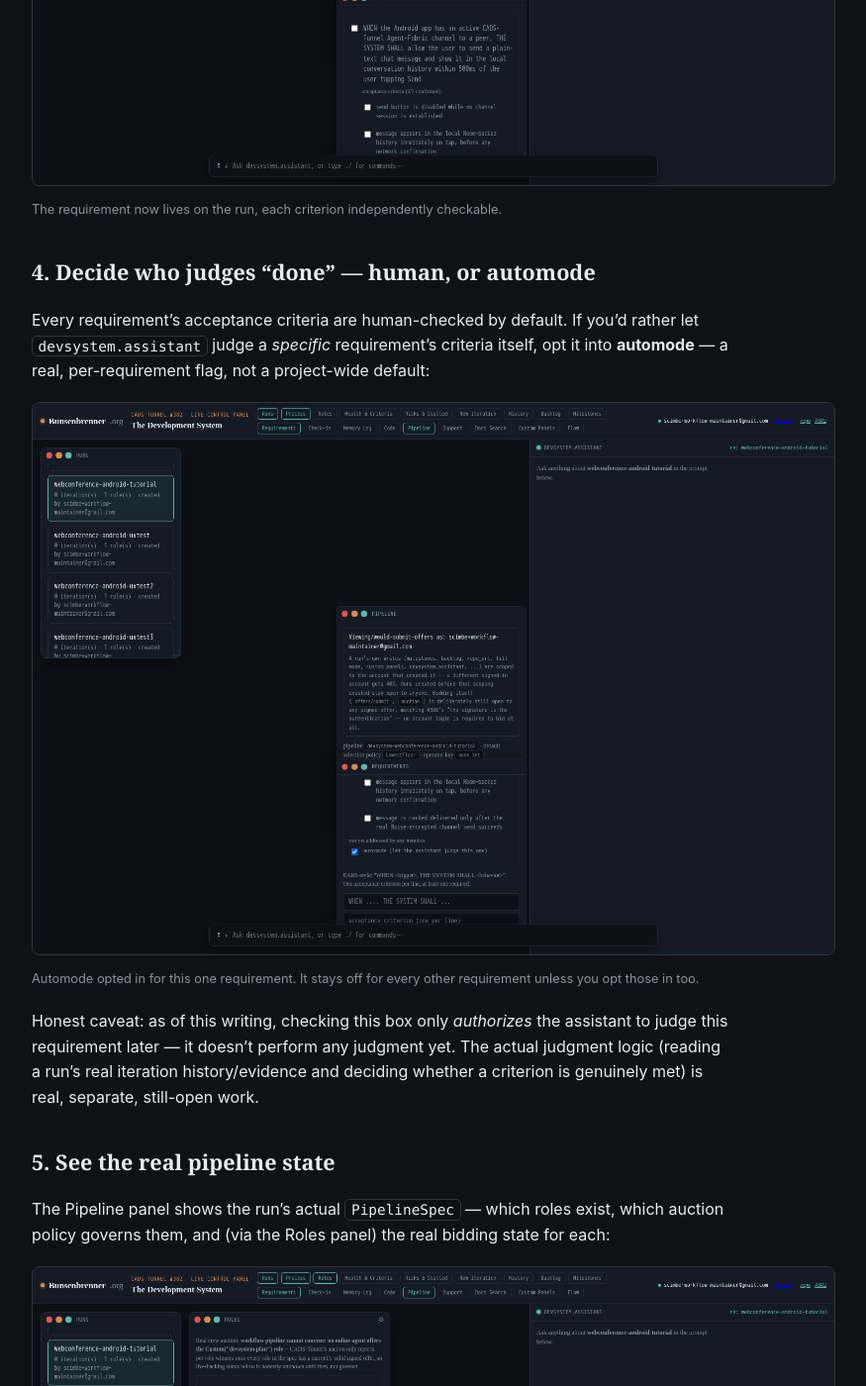
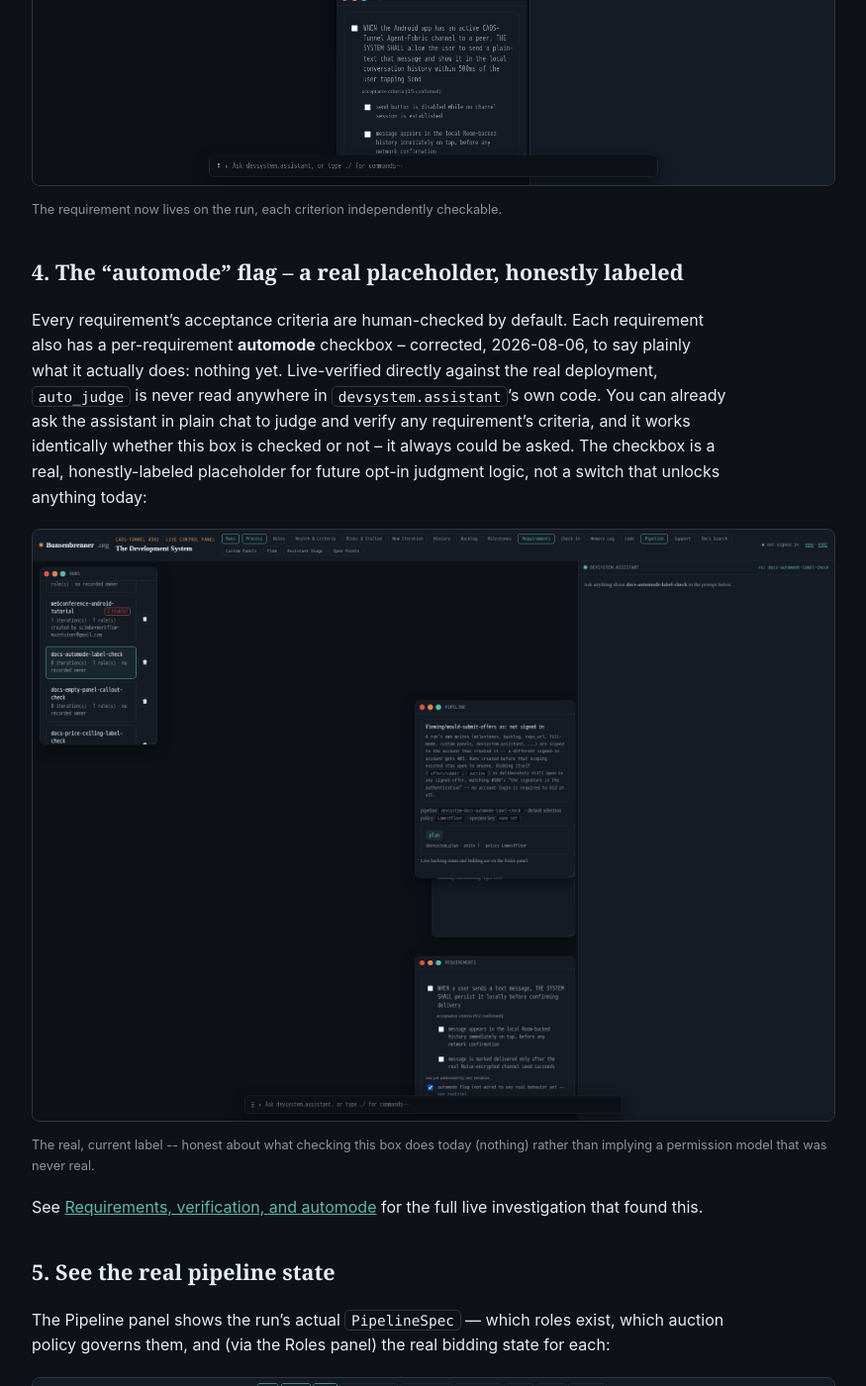
Before and after one commit to scimbe/CADS-devsystem-docs, a Jekyll site: the page built from _tutorials/first-run.md, in a window 1280 px wide and 1400 px high, scrolled down 5082 px. Shown: the whole window at 99% size, without its empty margins (322-1197 px from the left). Built offline with Jekyll 4.4.1, drawn with Linux system fonts in a browser that asks for light colours; some of the changed text lies outside the part shown.

Commit message:
tutorial: fix a stale screenshot and two stale claims in first-run.md
Live-checked against the actual deployment rather than assumed
current:

- The automode checkbox screenshot showed the OLD label ("let the
  assistant judge this one"), predating the real correction
  (CADS-devsystem@2159a9b) -- auto_judge does nothing, confirmed live,
  and the GUI now says so plainly. Replaced with a fresh real
  screenshot (Playwright, simulated-user.sh) showing the actual
  current label, and rewrote the surrounding prose to lead with the
  honest framing instead of only caveating it at the end.
- "a dozen more" panels was accurate when written; the GUI now has 20
  real panels total (PANEL_DEFAULTS, counted directly), not ~16.
  Corrected to "sixteen more".

```diff
--- a/_tutorials/first-run.md
+++ b/_tutorials/first-run.md
@@ -18,9 +18,9 @@ The example project here targets a real repo, [`CADS-webconference-android`](htt
 
 ## 1. Sign in and land on a clean layout
 
-Every panel in the GUI (Runs, Requirements, Pipeline, Backlog, and a dozen more) is its own
-independently movable/resizable window, toggled from the chip bar at the top. On your very first
-visit, only four are open by default — enough to get oriented without being overwhelmed:
+Every panel in the GUI (Runs, Requirements, Pipeline, Backlog, and sixteen more as of this writing)
+is its own independently movable/resizable window, toggled from the chip bar at the top. On your
+very first visit, only four are open by default — enough to get oriented without being overwhelmed:
 
 <figure>
 <img src="{{ '/assets/img/tutorial-first-run/01-landing.png' | relative_url }}" alt="The GUI landing page with a small default set of panels open: Runs, Process, Pipeline, Requirements">
@@ -80,21 +80,23 @@ isn't a judgment call.
 <figcaption>The requirement now lives on the run, each criterion independently checkable.</figcaption>
 </figure>
 
-## 4. Decide who judges "done" — human, or automode
+## 4. The "automode" flag -- a real placeholder, honestly labeled
 
-Every requirement's acceptance criteria are human-checked by default. If you'd rather let
-`devsystem.assistant` judge a *specific* requirement's criteria itself, opt it into **automode** —
-a real, per-requirement flag, not a project-wide default:
+Every requirement's acceptance criteria are human-checked by default. Each requirement also has a
+per-requirement **automode** checkbox -- corrected, 2026-08-06, to say plainly what it actually
+does: nothing yet. Live-verified directly against the real deployment, `auto_judge` is never read
+anywhere in `devsystem.assistant`'s own code. You can already ask the assistant in plain chat to
+judge and verify any requirement's criteria, and it works identically whether this box is checked
+or not -- it always could be asked. The checkbox is a real, honestly-labeled placeholder for future
+opt-in judgment logic, not a switch that unlocks anything today:
 
 <figure>
-<img src="{{ '/assets/img/tutorial-first-run/07-auto-judge.png' | relative_url }}" alt="The automode checkbox checked on the new requirement">
-<figcaption>Automode opted in for this one requirement. It stays off for every other requirement unless you opt those in too.</figcaption>
+<img src="{{ '/assets/img/tutorial-first-run/07-auto-judge.png' | relative_url }}" alt="The automode checkbox checked on the new requirement, labeled 'automode flag (not wired to any real behavior yet -- see tooltip)'">
+<figcaption>The real, current label -- honest about what checking this box does today (nothing) rather than implying a permission model that was never real.</figcaption>
 </figure>
 
-Honest caveat: as of this writing, checking this box only *authorizes* the assistant to judge this
-requirement later — it doesn't perform any judgment yet. The actual judgment logic (reading a run's
-real iteration history/evidence and deciding whether a criterion is genuinely met) is real, separate,
-still-open work.
+See [Requirements, verification, and automode]({{ '/explanation/requirements-and-automode/' | relative_url }})
+for the full live investigation that found this.
 
 ## 5. See the real pipeline state
 
```
Also changed, not shown: assets/img/tutorial-first-run/07-auto-judge.png.
